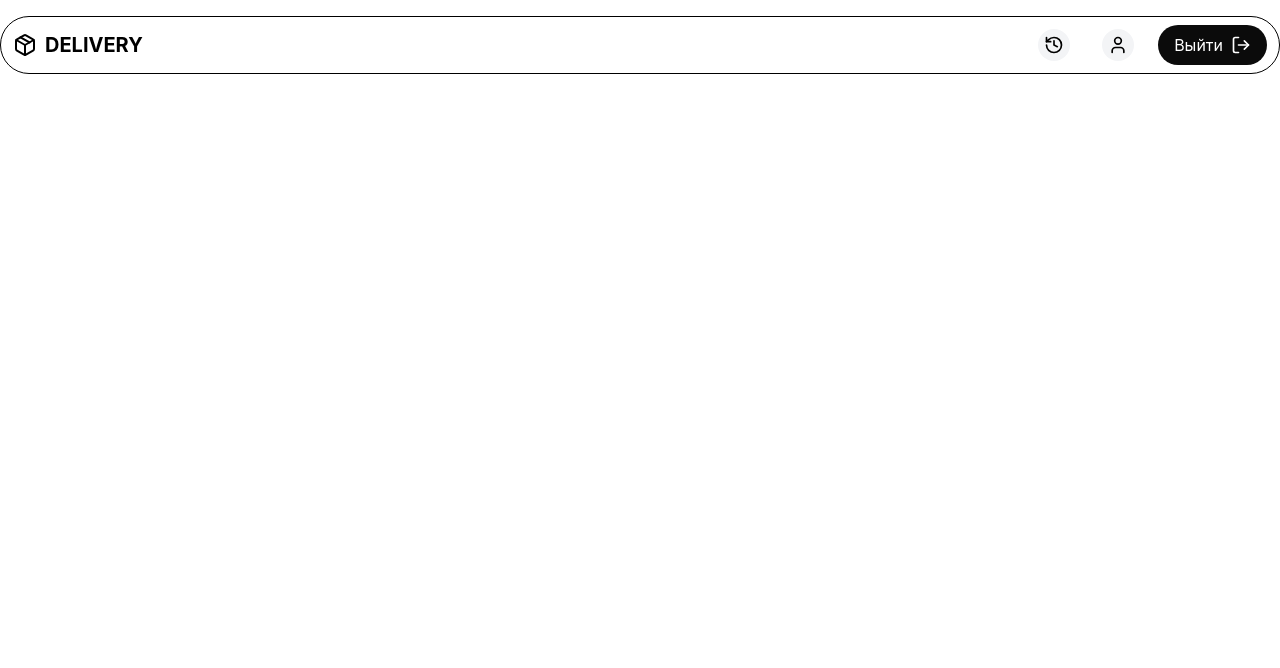
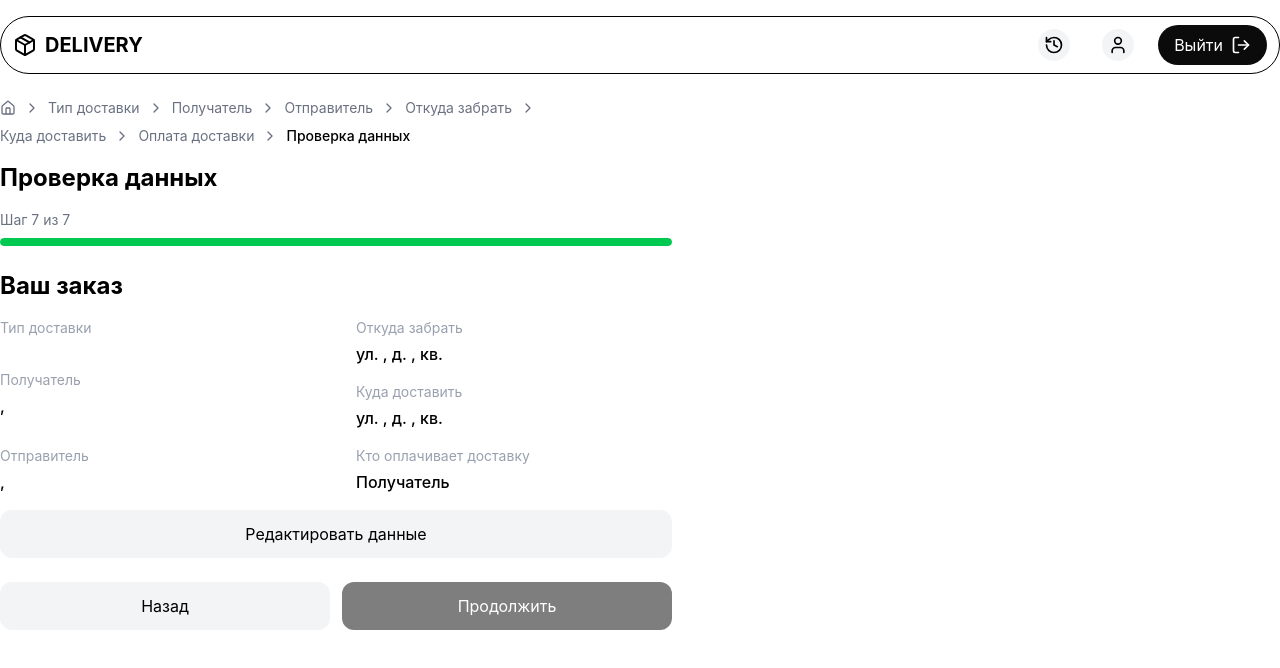
Before and after one commit to CraizyMaizy/Delivery-app, a React (Vite) app: page /order/step-7 in a window 1280 px wide. Before the commit this address had no page. Shown: the top 668 px of the page. Built offline with nearby package versions, Linux system fonts and the light colour scheme.

Commit message:
feat: add OrderStep7 (confirmation)

```diff
--- a/src/App.tsx
+++ b/src/App.tsx
@@ -6,6 +6,7 @@ import { OrderStep3 } from './pages/OrderStep3.tsx'
 import { OrderStep5 } from './pages/OrderStep5.tsx'
 import { OrderStep4 } from './pages/OrderStep4.tsx'
 import { OrderStep6 } from './pages/OrderStep6.tsx'
+import { OrderStep7 } from './pages/OrderStep7.tsx'
 
 function App() {
   return (
@@ -17,6 +18,7 @@ function App() {
       <Route path="/order/step-4" element={<OrderStep4 />} />
       <Route path="/order/step-5" element={<OrderStep5 />} />
       <Route path="/order/step-6" element={<OrderStep6 />} />
+      <Route path="/order/step-7" element={<OrderStep7 />} />
     </Routes>
   )
 }
--- a/src/components/OrderBreadcrumb.tsx
+++ b/src/components/OrderBreadcrumb.tsx
@@ -10,7 +10,7 @@ export function OrderBreadcrumb({ currentStep }: Props) {
   const visibleSteps = orderSteps.slice(0, currentStep)
 
   return (
-    <nav className="flex items-center gap-2 text-sm text-gray-500 mb-4">
+    <nav className="flex items-center gap-2 text-sm text-gray-500 mb-4 flex-wrap">
       <div className="flex items-center gap-2">
         <Link to="/" className="hover:text-black transition-colors">
           <Home className="w-4 h-4" />
--- /dev/null
+++ b/src/pages/OrderStep7.tsx
@@ -0,0 +1,120 @@
+import { useNavigate } from 'react-router-dom'
+import { useOrderStore } from '../store/orderStore'
+import { OrderBreadcrumb } from '../components/OrderBreadcrumb'
+import { StepperProgress } from '../components/StepperProgress'
+
+export function OrderStep7() {
+  const navigate = useNavigate()
+
+  const selectedDeliveryOption = useOrderStore(
+    (state) => state.selectedDeliveryOption
+  )
+  const senderAddress = useOrderStore((state) => state.senderAddress)
+  const receiverAddress = useOrderStore((state) => state.receiverAddress)
+  const sender = useOrderStore((state) => state.sender)
+  const receiver = useOrderStore((state) => state.receiver)
+  const payer = useOrderStore((state) => state.payer)
+
+  return (
+    <div className="container mx-auto mt-6">
+      <div className="max-w-2xl">
+        <OrderBreadcrumb currentStep={7} />
+        <h1 className="text-2xl font-bold mb-4">Проверка данных</h1>
+
+        <div className="mb-6">
+          <StepperProgress currentStep={7} />
+        </div>
+
+        <h1 className="text-2xl font-bold mb-4">Ваш заказ</h1>
+        <div className="grid grid-cols-2 gap-10">
+          <div className="flex flex-col justify-between items-start gap-4">
+            <div>
+              <div className="text-sm text-gray-400 mb-1">Тип доставки</div>
+              <div className="font-medium">{selectedDeliveryOption?.name}</div>
+            </div>
+
+            <div>
+              <div className="text-sm text-gray-400 mb-1">Получатель</div>
+              <div className="font-medium">
+                {receiver?.lastName} {receiver?.firstName}{' '}
+                {receiver?.middleName},
+                <br />
+                {receiver?.phone}
+              </div>
+            </div>
+
+            <div>
+              <div className="text-sm text-gray-400 mb-1 ">Отправитель</div>
+              <div className="font-medium">
+                {sender?.lastName} {sender?.firstName} {sender?.middleName},
+                <br />
+                {sender?.phone}
+              </div>
+            </div>
+          </div>
+
+          <div className="flex flex-col justify-between items-start gap-4">
+            <div>
+              <div className="text-sm text-gray-400 mb-1">Откуда забрать</div>
+              <div className="font-medium">
+                ул. {senderAddress?.street}, д. {senderAddress?.house}, кв.{' '}
+                {senderAddress?.flat}
+              </div>
+            </div>
+
+            <div>
+              <div className="text-sm text-gray-400 mb-1">Куда доставить</div>
+              <div className="font-medium">
+                ул. {receiverAddress?.street}, д. {receiverAddress?.house}, кв.{' '}
+                {receiverAddress?.flat}
+              </div>
+            </div>
+
+            <div>
+              <div className="text-sm text-gray-400 mb-1">
+                Кто оплачивает доставку
+              </div>
+              <div className="font-medium">
+                {payer === 'sender' ? 'Отправитель' : 'Получатель'}
+              </div>
+            </div>
+          </div>
+        </div>
+
+        {selectedDeliveryOption && (
+          <h1 className="text-2xl font-bold mt-6">
+            Итого:{' '}
+            {(selectedDeliveryOption?.price / 100).toLocaleString('ru-RU')} ₽
+          </h1>
+        )}
+
+        <button
+          type="button"
+          onClick={() => {
+            navigate('/order/step-2')
+          }}
+          className="flex w-full items-center justify-center bg-gray-100 rounded-xl py-3 hover:bg-gray-200 transition-colors mt-4"
+        >
+          Редактировать данные
+        </button>
+        <div className="flex gap-3 pt-6">
+          <button
+            type="button"
+            onClick={() => navigate(-1)}
+            className="flex-1 bg-gray-100 rounded-xl py-3 hover:bg-gray-200 transition-colors"
+          >
+            Назад
+          </button>
+          <button
+            type="button"
+            onClick={() => {}}
+            disabled={!payer}
+            className="flex-1 bg-black text-white rounded-xl py-3 hover:bg-gray-800 transition-colors disabled:opacity-50 disabled:cursor-not-allowed"
+          >
+            Продолжить
+          </button>
+        </div>
+      </div>
+    </div>
+  )
+}
```
